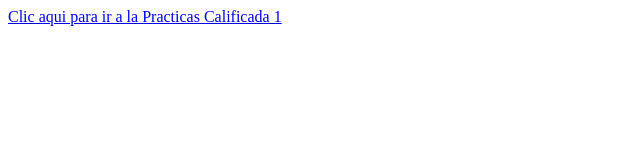
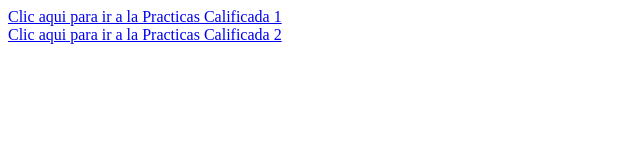
Before and after one commit to 21Geral/Funval-fronted, a plain HTML site: page index.html in a window 1280 px wide. Shown: the whole page, without its empty margins (0-640 px from the left). Drawn offline with Linux system fonts and the light colour scheme.

Commit message:
link practica calificada 2

```diff
--- a/index.html
+++ b/index.html
@@ -9,6 +9,9 @@
     <div>
       <a href="./Practice/practice1/Index.html"
         >Clic aqui para ir a la Practicas Calificada 1</a
+      ><br />
+      <a href="./Practice/practice2/index.html"
+        >Clic aqui para ir a la Practicas Calificada 2</a
       >
     </div>
   </body>
```
